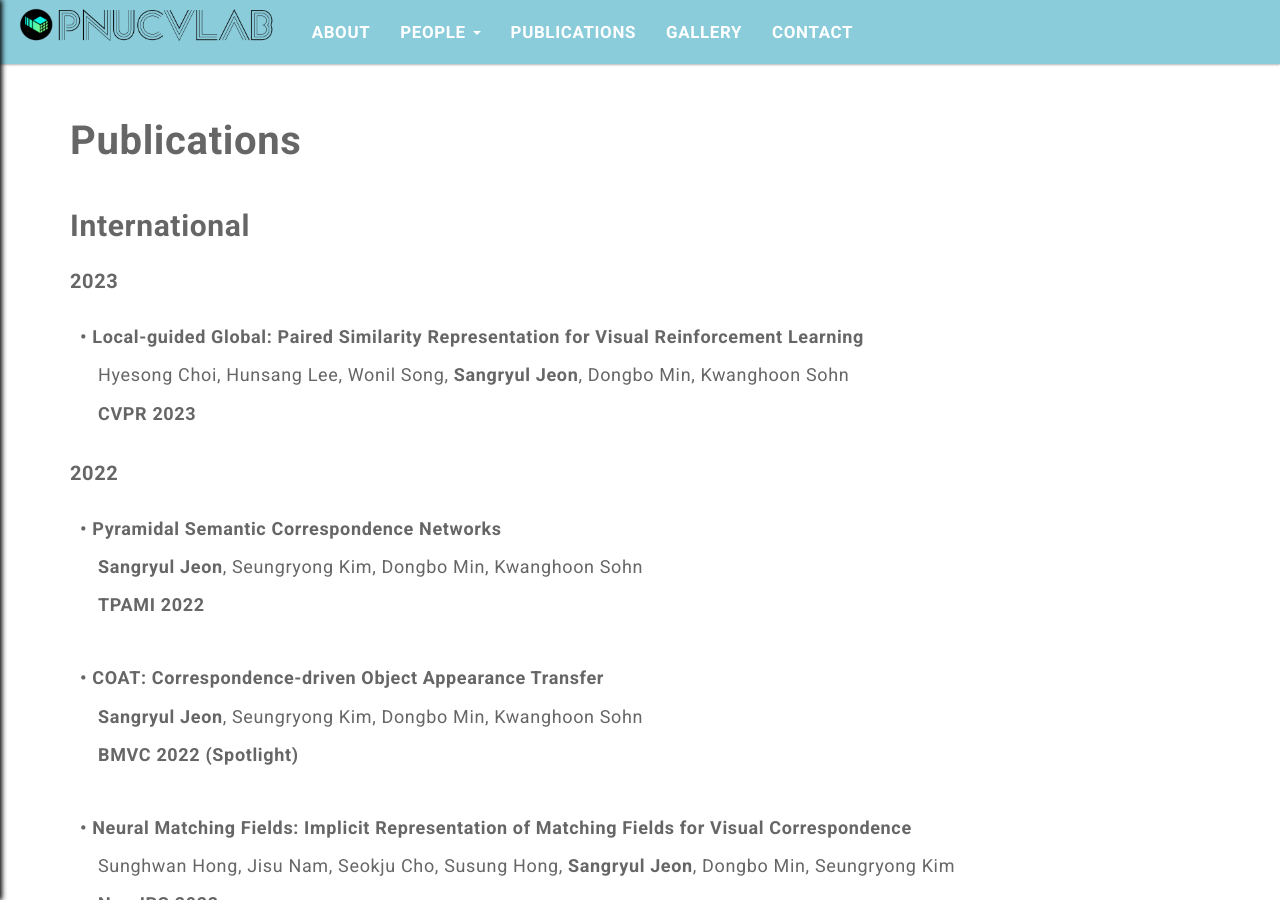
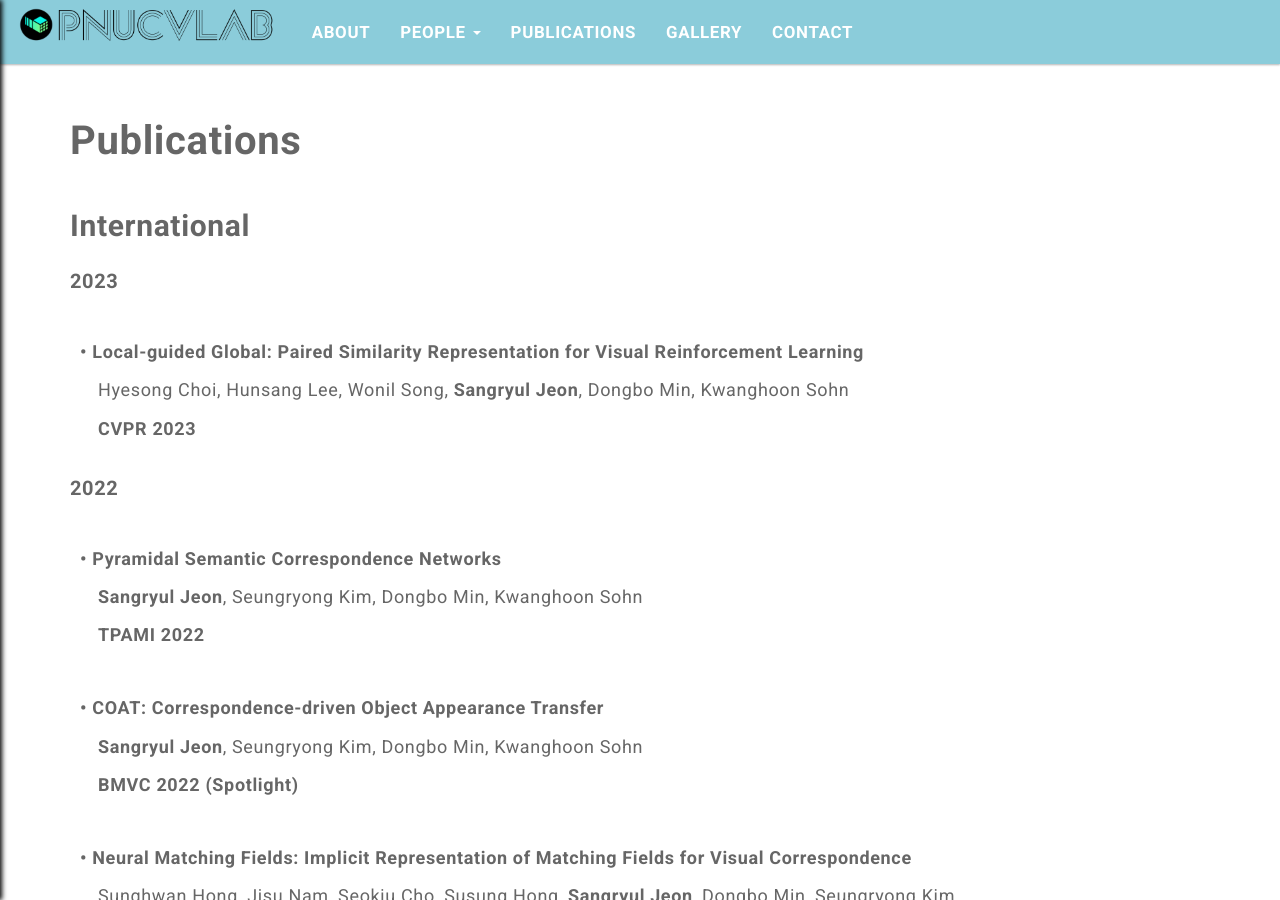
Before and after one commit to pnucvlab/pnucvlab.github.io, a Jekyll site: the page built from pages/publications.html, in a window 1280 px wide and 900 px high. Built offline with Jekyll 4.4.1, drawn with Linux system fonts in a browser that asks for light colours.

Commit message:
edit line gap

```diff
--- a/pages/publications.html
+++ b/pages/publications.html
@@ -8,184 +8,184 @@
 
 <p style="font-size:30px; margin-bottom:10px;"><strong>International</strong></p>
 
-<p style="font-size:20px; margin-bottom:5px;"><strong>2023</strong></p>
+<p style="font-size:20px;"><strong>2023</strong></p>
 <div class="publication">
   <div class="publication-info">
-    <p style="font-size:18px; font-weight:bold; margin-bottom:5px; text-indent:-1em; padding-left:1em;">
+    <p style="font-size:18px; font-weight:bold; text-indent:-1em; padding-left:1em;">
       • Local-guided Global: Paired Similarity Representation for Visual Reinforcement Learning
     </p>
-    <p style="font-size:18px; margin-bottom:5px; padding-left:1em;">
+    <p style="font-size:18px; padding-left:1em;">
       Hyesong Choi, Hunsang Lee, Wonil Song, <strong>Sangryul Jeon</strong>, Dongbo Min, Kwanghoon Sohn
     </p>
-    <p style="font-size:18px; font-weight:bold; margin-bottom:5px; padding-left:1em;">
+    <p style="font-size:18px; font-weight:bold; padding-left:1em;">
       CVPR 2023
     </p>
   </div>
 </div>
 
-<p style="font-size:20px; margin-bottom:5px;"><strong>2022</strong></p>
+<p style="font-size:20px;"><strong>2022</strong></p>
 <div class="publication">
   <div class="publication-info">
-    <p style="font-size:18px; font-weight:bold; margin-bottom:5px; text-indent:-1em; padding-left:1em;">
+    <p style="font-size:18px; font-weight:bold;  text-indent:-1em; padding-left:1em;">
       • Pyramidal Semantic Correspondence Networks
     </p>
-    <p style="font-size:18px; margin-bottom:5px; padding-left:1em;">
+    <p style="font-size:18px;  padding-left:1em;">
       <strong>Sangryul Jeon</strong>, Seungryong Kim, Dongbo Min, Kwanghoon Sohn
     </p>
-    <p style="font-size:18px; font-weight:bold; margin-bottom:5px; padding-left:1em;">
+    <p style="font-size:18px; font-weight:bold;  padding-left:1em;">
       TPAMI 2022
     </p>
   </div>
 </div>
 <div class="publication">
   <div class="publication-info">
-    <p style="font-size:18px; font-weight:bold; margin-bottom:5px; text-indent:-1em; padding-left:1em;">
+    <p style="font-size:18px; font-weight:bold;  text-indent:-1em; padding-left:1em;">
       • COAT: Correspondence-driven Object Appearance Transfer
     </p>
-    <p style="font-size:18px; margin-bottom:5px; padding-left:1em;">
+    <p style="font-size:18px;  padding-left:1em;">
       <strong>Sangryul Jeon</strong>, Seungryong Kim, Dongbo Min, Kwanghoon Sohn
     </p>
-    <p style="font-size:18px; font-weight:bold; margin-bottom:5px; padding-left:1em;">
+    <p style="font-size:18px; font-weight:bold;  padding-left:1em;">
       BMVC 2022 (Spotlight)
     </p>
   </div>
 </div>
 <div class="publication">
   <div class="publication-info">
-    <p style="font-size:18px; font-weight:bold; margin-bottom:5px; text-indent:-1em; padding-left:1em;">
+    <p style="font-size:18px; font-weight:bold;  text-indent:-1em; padding-left:1em;">
       • Neural Matching Fields: Implicit Representation of Matching Fields for Visual Correspondence
     </p>
-    <p style="font-size:18px; margin-bottom:5px; padding-left:1em;">
+    <p style="font-size:18px;  padding-left:1em;">
       Sunghwan Hong, Jisu Nam, Seokju Cho, Susung Hong, <strong>Sangryul Jeon</strong>, Dongbo Min, Seungryong Kim
     </p>
-    <p style="font-size:18px; font-weight:bold; margin-bottom:5px; padding-left:1em;">
+    <p style="font-size:18px; font-weight:bold;  padding-left:1em;">
       NeurIPS 2022
     </p>
   </div>
 </div>
 <div class="publication">
   <div class="publication-info">
-    <p style="font-size:18px; font-weight:bold; margin-bottom:5px; text-indent:-1em; padding-left:1em;">
+    <p style="font-size:18px; font-weight:bold;  text-indent:-1em; padding-left:1em;">
       • Unsupervised Scene Sketch to Photo Synthesis
     </p>
-    <p style="font-size:18px; margin-bottom:5px; padding-left:1em;">
+    <p style="font-size:18px;  padding-left:1em;">
       Jiayun Wang, <strong>Sangryul Jeon</strong>, Stella X. Yu, Xi Zhang, Himanshu Arora, Yu Lou
     </p>
-    <p style="font-size:18px; font-weight:bold; margin-bottom:5px; padding-left:1em;">
+    <p style="font-size:18px; font-weight:bold;  padding-left:1em;">
       ECCV Workshop 2022 – AIM
     </p>
   </div>
 </div>
 
-<p style="font-size:20px; margin-bottom:5px;"><strong>2021</strong></p>
+<p style="font-size:20px;"><strong>2021</strong></p>
 <div class="publication">
   <div class="publication-info">
-    <p style="font-size:18px; font-weight:bold; margin-bottom:5px; text-indent:-1em; padding-left:1em;">
+    <p style="font-size:18px; font-weight:bold;  text-indent:-1em; padding-left:1em;">
       • CATs: Cost Aggregation Transformers for Visual Correspondence
     </p>
-    <p style="font-size:18px; margin-bottom:5px; padding-left:1em;">
+    <p style="font-size:18px;  padding-left:1em;">
       Seokju Cho*, Sunghwan Hong*, <strong>Sangryul Jeon</strong>, Yunsung Lee, Kwanghoon Sohn, Seungryong Kim
     </p>
-    <p style="font-size:18px; font-weight:bold; margin-bottom:5px; padding-left:1em;">
+    <p style="font-size:18px; font-weight:bold;  padding-left:1em;">
       NeurIPS 2021
     </p>
   </div>
 </div>
 <div class="publication">
   <div class="publication-info">
-    <p style="font-size:18px; font-weight:bold; margin-bottom:5px; text-indent:-1em; padding-left:1em;">
+    <p style="font-size:18px; font-weight:bold;  text-indent:-1em; padding-left:1em;">
       • Mining Better Samples for Contrastive Learning of Temporal Correspondence
     </p>
-    <p style="font-size:18px; margin-bottom:5px; padding-left:1em;">
+    <p style="font-size:18px;  padding-left:1em;">
       <strong>Sangryul Jeon</strong>, Dongbo Min, Seungryong Kim, Kwanghoon Sohn
     </p>
-    <p style="font-size:18px; font-weight:bold; margin-bottom:5px; padding-left:1em;">
+    <p style="font-size:18px; font-weight:bold;  padding-left:1em;">
       CVPR 2021
     </p>
   </div>
 </div>
 
-<p style="font-size:20px; margin-bottom:5px;"><strong>2020</strong></p>
+<p style="font-size:20px;"><strong>2020</strong></p>
 <div class="publication">
   <div class="publication-info">
-    <p style="font-size:18px; font-weight:bold; margin-bottom:5px; text-indent:-1em; padding-left:1em;">
+    <p style="font-size:18px; font-weight:bold;  text-indent:-1em; padding-left:1em;">
       • Guided Semantic Flow
     </p>
-    <p style="font-size:18px; margin-bottom:5px; padding-left:1em;">
+    <p style="font-size:18px;  padding-left:1em;">
       <strong>Sangryul Jeon</strong>, Dongbo Min, Seungryong Kim, Kwanghoon Sohn
     </p>
-    <p style="font-size:18px; font-weight:bold; margin-bottom:5px; padding-left:1em;">
+    <p style="font-size:18px; font-weight:bold;  padding-left:1em;">
       ECCV 2020
     </p>
   </div>
 </div>
 
-<p style="font-size:20px; margin-bottom:5px;"><strong>2019</strong></p>
+<p style="font-size:20px;"><strong>2019</strong></p>
 <div class="publication">
   <div class="publication-info">
-    <p style="font-size:18px; font-weight:bold; margin-bottom:5px; text-indent:-1em; padding-left:1em;">
+    <p style="font-size:18px; font-weight:bold;  text-indent:-1em; padding-left:1em;">
       • Joint Learning of Semantic Alignment and Object Landmark Detection
     </p>
-    <p style="font-size:18px; margin-bottom:5px; padding-left:1em;">
+    <p style="font-size:18px;  padding-left:1em;">
       <strong>Sangryul Jeon</strong>, Dongbo Min, Seungryong Kim, Kwanghoon Sohn
     </p>
-    <p style="font-size:18px; font-weight:bold; margin-bottom:5px; padding-left:1em;">
+    <p style="font-size:18px; font-weight:bold;  padding-left:1em;">
       ICCV 2019
     </p>
   </div>
 </div>
 <div class="publication">
   <div class="publication-info">
-    <p style="font-size:18px; font-weight:bold; margin-bottom:5px; text-indent:-1em; padding-left:1em;">
+    <p style="font-size:18px; font-weight:bold;  text-indent:-1em; padding-left:1em;">
       • Semantic Attribute Matching Networks
     </p>
-    <p style="font-size:18px; margin-bottom:5px; padding-left:1em;">
+    <p style="font-size:18px;  padding-left:1em;">
       Seungryong Kim, Dongbo Min, Somi Jeong, Sunok Kim, <strong>Sangryul Jeon</strong>, Kwanghoon Sohn
     </p>
-    <p style="font-size:18px; font-weight:bold; margin-bottom:5px; padding-left:1em;">
+    <p style="font-size:18px; font-weight:bold;  padding-left:1em;">
       CVPR 2019
     </p>
   </div>
 </div>
 
-<p style="font-size:20px; margin-bottom:5px;"><strong>2018</strong></p>
+<p style="font-size:20px;"><strong>2018</strong></p>
 <div class="publication">
   <div class="publication-info">
-    <p style="font-size:18px; font-weight:bold; margin-bottom:5px; text-indent:-1em; padding-left:1em;">
+    <p style="font-size:18px; font-weight:bold;  text-indent:-1em; padding-left:1em;">
       • Recurrent Transformer Networks for Semantic Correspondence
     </p>
-    <p style="font-size:18px; margin-bottom:5px; padding-left:1em;">
+    <p style="font-size:18px;  padding-left:1em;">
       Seungryong Kim, Stephen Lin, <strong>Sangryul Jeon</strong>, Dongbo Min, Kwanghoon Sohn
     </p>
-    <p style="font-size:18px; font-weight:bold; margin-bottom:5px; padding-left:1em;">
+    <p style="font-size:18px; font-weight:bold;  padding-left:1em;">
       NeurIPS 2018
     </p>
   </div>
 </div>
 <div class="publication">
   <div class="publication-info">
-    <p style="font-size:18px; font-weight:bold; margin-bottom:5px; text-indent:-1em; padding-left:1em;">
+    <p style="font-size:18px; font-weight:bold;  text-indent:-1em; padding-left:1em;">
       • PARN: Pyramidal Affine Regression Networks for Dense Semantic Correspondence
     </p>
-    <p style="font-size:18px; margin-bottom:5px; padding-left:1em;">
+    <p style="font-size:18px;  padding-left:1em;">
       <strong>Sangryul Jeon</strong>, Seungryong Kim, Dongbo Min, Kwanghoon Sohn
     </p>
-    <p style="font-size:18px; font-weight:bold; margin-bottom:5px; padding-left:1em;">
+    <p style="font-size:18px; font-weight:bold;  padding-left:1em;">
       ECCV 2018
     </p>
   </div>
 </div>
 
-<p style="font-size:20px; margin-bottom:5px;"><strong>2017</strong></p>
+<p style="font-size:20px;"><strong>2017</strong></p>
 <div class="publication">
   <div class="publication-info">
-    <p style="font-size:18px; font-weight:bold; margin-bottom:5px; text-indent:-1em; padding-left:1em;">
+    <p style="font-size:18px; font-weight:bold;  text-indent:-1em; padding-left:1em;">
       • FCSS: Fully Convolutional Self-Similarity for Dense Semantic Correspondence
     </p>
-    <p style="font-size:18px; margin-bottom:5px; padding-left:1em;">
+    <p style="font-size:18px;  padding-left:1em;">
       Seungryong Kim, Dongbo Min, Bumsub Ham, <strong>Sangryul Jeon</strong>, Stephen Lin, Kwanghoon Sohn
     </p>
-    <p style="font-size:18px; font-weight:bold; margin-bottom:5px; padding-left:1em;">
+    <p style="font-size:18px; font-weight:bold;  padding-left:1em;">
       CVPR 2017
     </p>
   </div>
@@ -193,31 +193,31 @@
 
 <p style="font-size:30px; margin-top:40px; margin-bottom:10px;"><strong>Domestic</strong></p>
 
-<p style="font-size:20px; margin-bottom:5px;"><strong>2025</strong></p>
+<p style="font-size:20px;"><strong>2025</strong></p>
 <div class="publication">
   <div class="publication-info">
-    <p style="font-size:18px; font-weight:bold; margin-bottom:5px; text-indent:-1em; padding-left:1em;">
+    <p style="font-size:18px; font-weight:bold;  text-indent:-1em; padding-left:1em;">
       • Dual Affinity Graph Construction for Open-Vocabulary Semantic Segmentation
     </p>
-    <p style="font-size:18px; margin-bottom:5px; padding-left:1em;">
+    <p style="font-size:18px;  padding-left:1em;">
       <strong>Bigyeol Choi</strong>, Kyun-dong Kim, Sung-soo Kim, <strong>Sangryul Jeon</strong>
     </p>
-    <p style="font-size:18px; font-weight:bold; margin-bottom:5px; padding-left:1em;">
+    <p style="font-size:18px; font-weight:bold;  padding-left:1em;">
       컴퓨터종합학술대회(KCC) 2025
     </p>
   </div>
 </div>
 
-<p style="font-size:20px; margin-bottom:5px;"><strong>2024</strong></p>
+<p style="font-size:20px;"><strong>2024</strong></p>
 <div class="publication">
   <div class="publication-info">
-    <p style="font-size:18px; font-weight:bold; margin-bottom:5px; text-indent:-1em; padding-left:1em;">
+    <p style="font-size:18px; font-weight:bold;  text-indent:-1em; padding-left:1em;">
       • Denoising Pixel-Text Alignments driven by Diffusion Process for Open-Vocabulary Semantic Segmentation
     </p>
-    <p style="font-size:18px; margin-bottom:5px; padding-left:1em;">
+    <p style="font-size:18px;  padding-left:1em;">
       <strong>Bigyeol Choi</strong>, <strong>Sangryul Jeon</strong>
     </p>
-    <p style="font-size:18px; font-weight:bold; margin-bottom:5px; padding-left:1em;">
+    <p style="font-size:18px; font-weight:bold;  padding-left:1em;">
       한국인공지능학회(KAIA) 하계학술대회 2024
     </p>
   </div>
```
